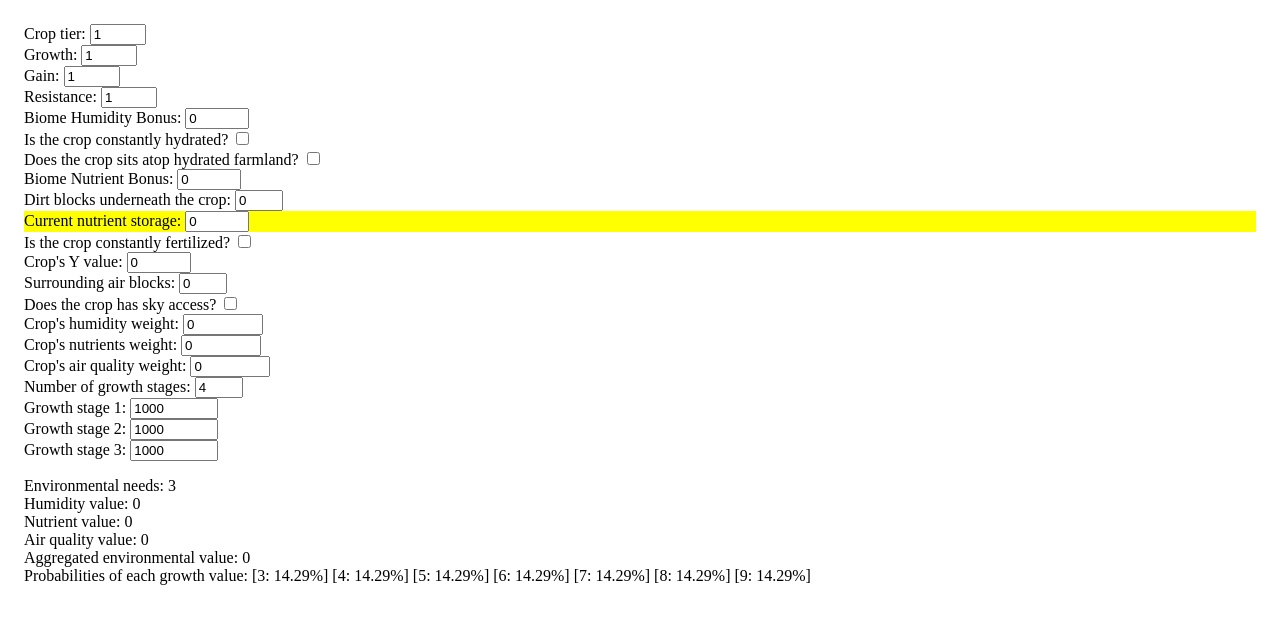
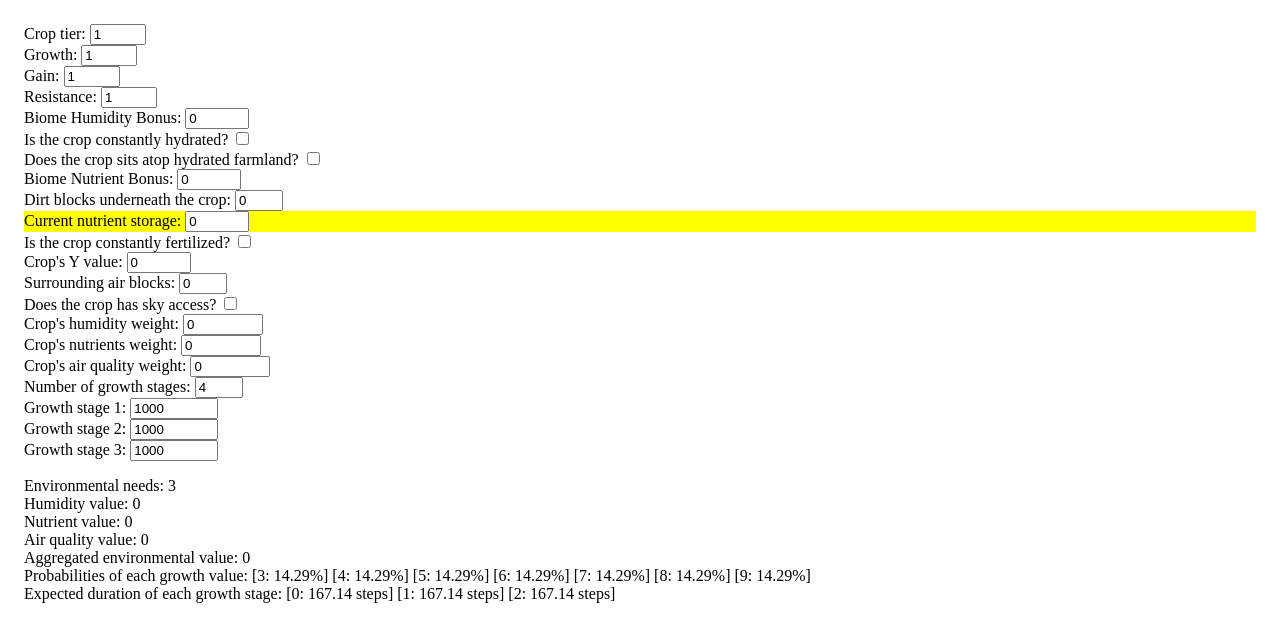
Before and after one commit to mcarreon/ic2crops, a website with bundled scripts: page index.html in a window 1280 px wide. Built offline with nearby package versions, Linux system fonts and the light colour scheme.

Commit message:
Compute expected duration in each growth stage.

```diff
--- a/index.html
+++ b/index.html
@@ -115,5 +115,9 @@
             <div id="growth-points-info">Probabilities of each growth value:</div>
             <div id="growth-points-probabilities">[0: 0]</div>
         </div>
+        <div>
+            <div id="growth-stages-info">Expected duration of each growth stage:</div>
+            <div id="growth-stages-expectancies">[0: 0]</div>
+        </div>
     </div>
 </body>
--- a/src/CropData.ts
+++ b/src/CropData.ts
@@ -196,4 +196,53 @@ export class StaticCropData {
         }
         return mergeWeightLists(growthPoints).sort(([g1, _w1], [g2, _w2]) => g1-g2);
     }
+
+    static computeExpectedStepsInGrowthStage(
+        growthStageDuration: number,
+        growthPointGainsProbabilities: WeightList<number>
+    ): number
+    {
+        /* Dynamic programming algorithm.
+         * Invariant: growthStageDuration[i] is the expected number of steps
+         * for the crop to go from i growth points to growthStageDuration growth points.
+         */
+        let expectedDuration = new Array(growthStageDuration + 1);
+        expectedDuration[growthStageDuration] = 0;
+
+        for(let i = growthStageDuration-1; i >= 0; i--) {
+            let sum = 0;
+            for(let [growth, probability] of growthPointGainsProbabilities) {
+                if(growth == 0) {
+                    /* We may stay in this stage for a while; we'll fix this later.
+                     */
+                    continue;
+                } else if(i + growth > growthStageDuration) {
+                    /* The crop will need exactly one more step in this case.
+                     */
+                    sum += probability;
+                } else {
+                    /* The crop will need 1 + expectedDuration[i + growth] steps in this case.
+                     */
+                    sum += probability * (1 + expectedDuration[i + growth]);
+                }
+            }
+            if(growthPointGainsProbabilities[0]![0] === 0) {
+                let probability = growthPointGainsProbabilities[0]![1];
+                /* We may stay in this stage.
+                 *
+                 * First we will stay in this stage for 1/(1-probability) steps,
+                 * then we will take one of the other transitions.
+                 *
+                 * The probability of each of the other transitions,
+                 * conditioned in not staying in this stage,
+                 * is their normal probability multiplied by 1/(1-probability),
+                 * so we just multiply `sum` by 1/(1-probability) to compute this second part.
+                 */
+                sum = (1 + sum)/(1 - probability);
+            }
+            expectedDuration[i] = sum;
+        }
+
+        return expectedDuration[0];
+    }
 }
--- a/src/ui.ts
+++ b/src/ui.ts
@@ -75,6 +75,8 @@ export class UI {
     private growthStagesDiv = document.getElementById('growth-stages') as HTMLDivElement;
     private growthPointsInfoDiv = document.getElementById('growth-points-info') as HTMLDivElement;
     private growthPointsProbabilitiesDiv = document.getElementById('growth-points-probabilities') as HTMLDivElement;
+    private growthStagesInfoDiv = document.getElementById('growth-stages-info') as HTMLDivElement;
+    private growthStagesExpectanciesDiv = document.getElementById('growth-stages-expectancies') as HTMLDivElement;
 
     private staticCropData = new StaticCropData();
 
@@ -184,6 +186,7 @@ export class UI {
             let index = this.growthStageInputs.length;
             let newGrowthStageInput = new GrowthStageInput(index, (value: number) => {
                 this.staticCropData.growthStages[index] = value;
+                this.updateCropData();
             });
             this.growthStageInputs.push(newGrowthStageInput);
             this.growthStagesDiv.appendChild(newGrowthStageInput.getDiv());
@@ -205,6 +208,7 @@ export class UI {
         this.environmentalValueDiv.textContent = "" + this.staticCropData.computeEnvironmentalValue(currentNutrientStorage);
 
         this.updateGrowthPointsProbabilities();
+        this.updateGrowthStagesExpectedDurations();
     }
 
     updateGrowthPointsProbabilities() {
@@ -228,4 +232,29 @@ export class UI {
             }
         }
     }
+
+    updateGrowthStagesExpectedDurations() {
+        let growthPoints;
+        if(this.staticCropData.fertilized) {
+            this.growthStagesInfoDiv.textContent = "(Estimated) expected duration of each growth stage: ";
+            growthPoints = this.staticCropData.computeAverageGrowthPointsWithNutrition();
+        } else {
+            this.growthStagesInfoDiv.textContent = "Expected duration of each growth stage: ";
+            growthPoints = this.staticCropData.computeGainedGrowthPoints();
+        }
+
+        if(growthPoints.length == 0) {
+            this.growthStagesExpectanciesDiv.textContent =
+                "Not enough environmental resources, the crop will die in the long run.";
+        } else {
+            this.growthStagesExpectanciesDiv.textContent = "";
+            for(let i = 0; i < this.staticCropData.growthStages.length - 1; i++) {
+                let expectancy = StaticCropData.computeExpectedStepsInGrowthStage(
+                        this.staticCropData.growthStages[i]!, growthPoints
+                );
+                let e = expectancy.toFixed(2);
+                this.growthStagesExpectanciesDiv.textContent += `[${i}: ${e} steps] `;
+            }
+        }
+    }
 }
```
